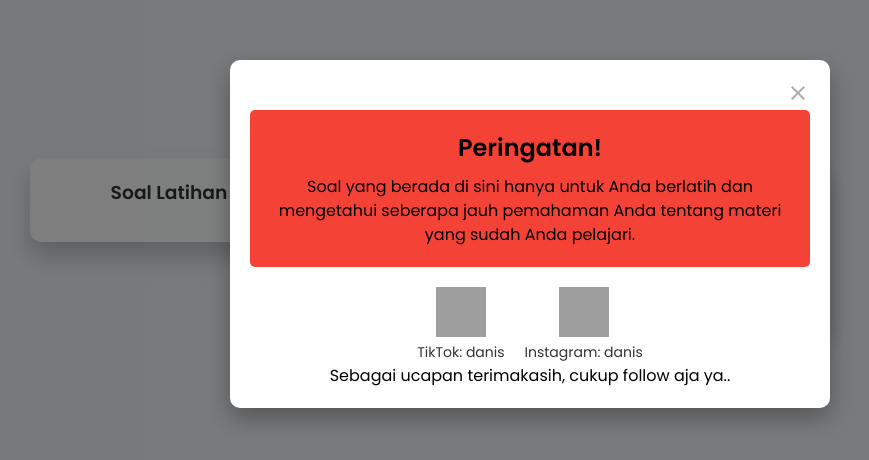
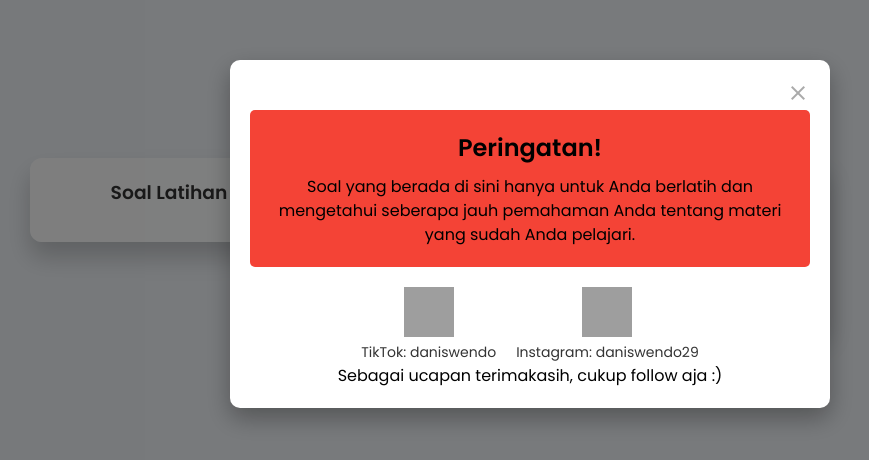
Before and after one commit to danis-ai/latihansoal, a plain HTML site: page quiz.html in a window 1280 px wide. Shown: the part 166-626 px from the top of the page, without its empty margins (110-979 px from the left). Drawn offline with Linux system fonts and the light colour scheme; grey boxes are pictures that could not be loaded.

Commit message:
Update quiz.html

```diff
--- a/quiz.html
+++ b/quiz.html
@@ -205,17 +205,17 @@
           <!-- TikTok -->
           <a href="https://www.tiktok.com/@danis" target="_blank" rel="noopener noreferrer">
             <img src="https://cdn.jsdelivr.net/npm/simple-icons@v5/icons/tiktok.svg" alt="TikTok">
-            <p>TikTok: danis</p>
+            <p>TikTok: daniswendo</p>
           </a>
           <!-- Instagram -->
           <a href="https://www.instagram.com/danis" target="_blank" rel="noopener noreferrer">
             <img src="https://cdn.jsdelivr.net/npm/simple-icons@v5/icons/instagram.svg" alt="Instagram">
-            <p>Instagram: danis</p>
+            <p>Instagram: daniswendo29</p>
           </a>
         </div>
         <!-- Keterangan -->
         <div class="thank-you">
-          <p>Sebagai ucapan terimakasih, cukup follow aja ya..</p>
+          <p>Sebagai ucapan terimakasih, cukup follow aja :)</p>
         </div>
       </div>
     </div>
```
